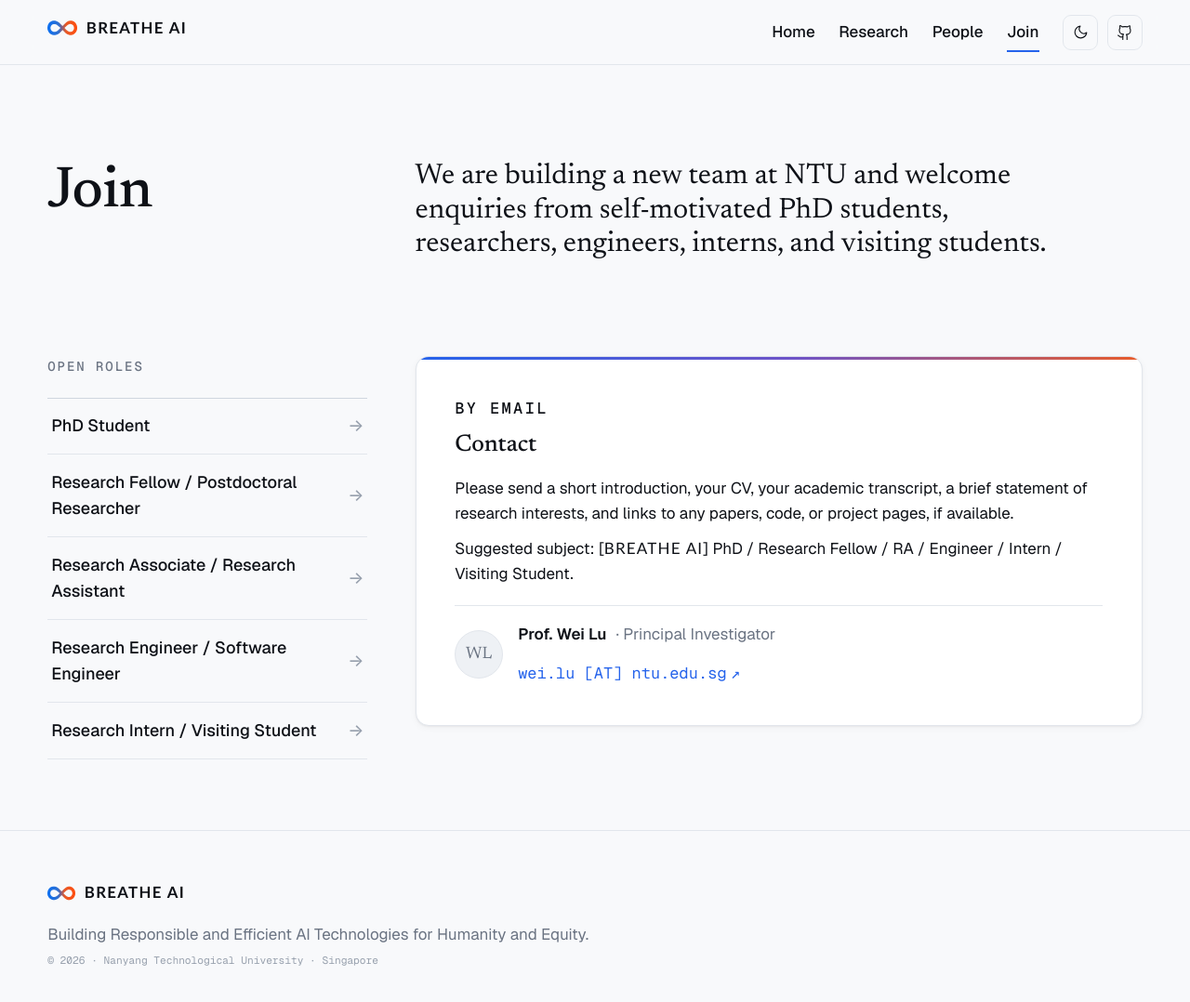
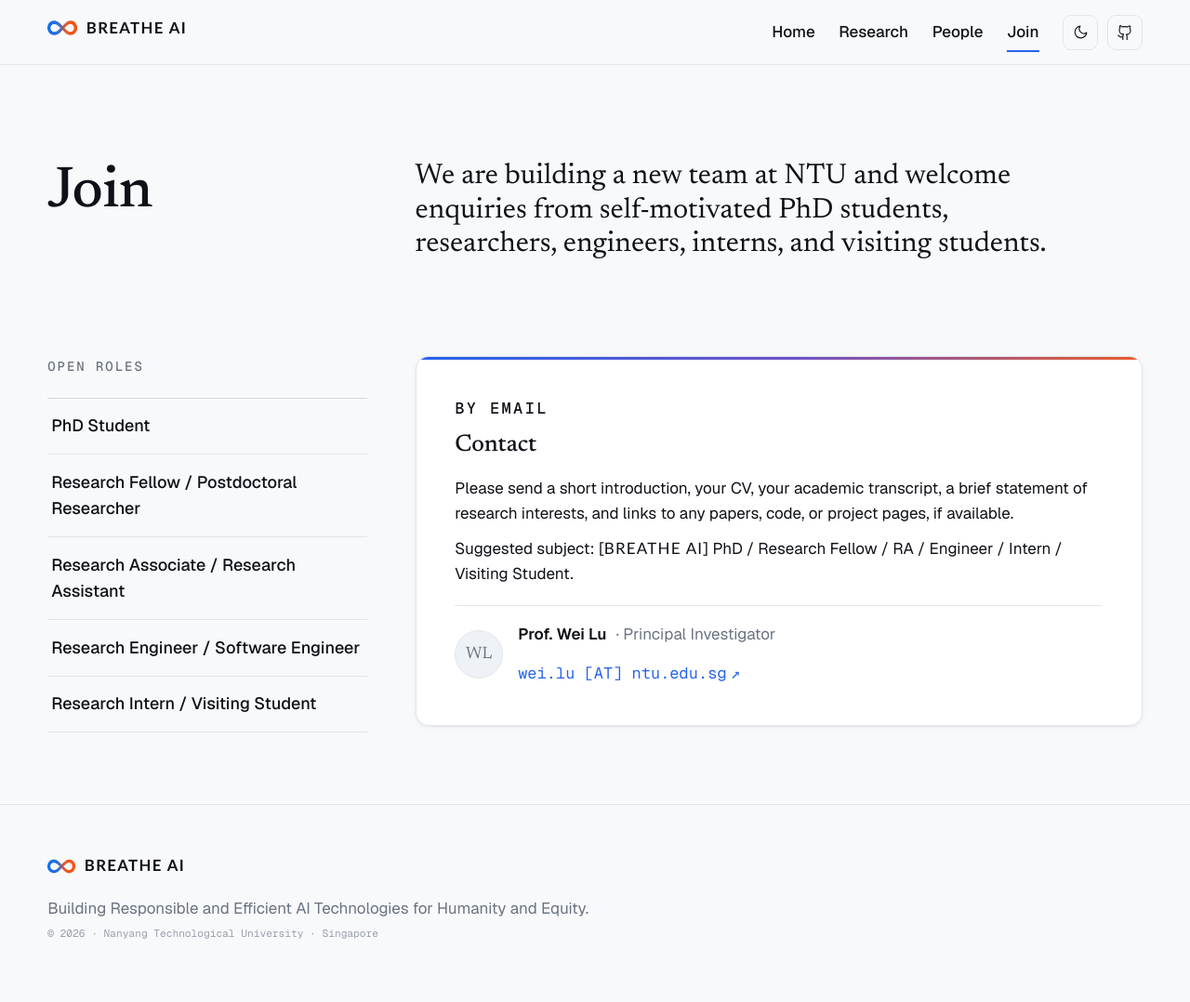
Before and after one commit to BREATHE-AI/breathe-ai.github.io, a Jekyll site: the page built from join.html, in a window 1280 px wide and 1094 px high. Shown: the top 1078 px of the window at 93% size. Built offline with Jekyll 4.4.1, drawn with Linux system fonts in a browser that asks for light colours.

Commit message:
Remove misleading open roles arrows

```diff
--- a/assets/css/design-system/patterns.css
+++ b/assets/css/design-system/patterns.css
@@ -373,8 +373,6 @@ a.pub-item:hover .pub-title, .pub-item:hover .pub-title { color: var(--cobalt-de
   transition: padding-left var(--dur) var(--ease), color var(--dur) var(--ease);
 }
 .position-item:hover { padding-left: .7rem; color: var(--cobalt-deep); }
-.position-item__arrow { color: var(--text-faint); transition: color var(--dur) var(--ease); }
-.position-item:hover .position-item__arrow { color: var(--cobalt); }
 
 /* Contact / apply block — addresses the PI directly */
 .apply-block {
--- a/assets/css/design-system/tokens/patterns.css
+++ b/assets/css/design-system/tokens/patterns.css
@@ -373,8 +373,6 @@ a.pub-item:hover .pub-title, .pub-item:hover .pub-title { color: var(--cobalt-de
   transition: padding-left var(--dur) var(--ease), color var(--dur) var(--ease);
 }
 .position-item:hover { padding-left: .7rem; color: var(--cobalt-deep); }
-.position-item__arrow { color: var(--text-faint); transition: color var(--dur) var(--ease); }
-.position-item:hover .position-item__arrow { color: var(--cobalt); }
 
 /* Contact / apply block — addresses the PI directly */
 .apply-block {
--- a/join.html
+++ b/join.html
@@ -25,7 +25,6 @@ nav: join
           {% for position in positions %}
             <li class="position-item">
               <span>{{ position.title }}</span>
-              <span class="position-item__arrow" aria-hidden="true">→</span>
             </li>
           {% endfor %}
         </ul>
```
